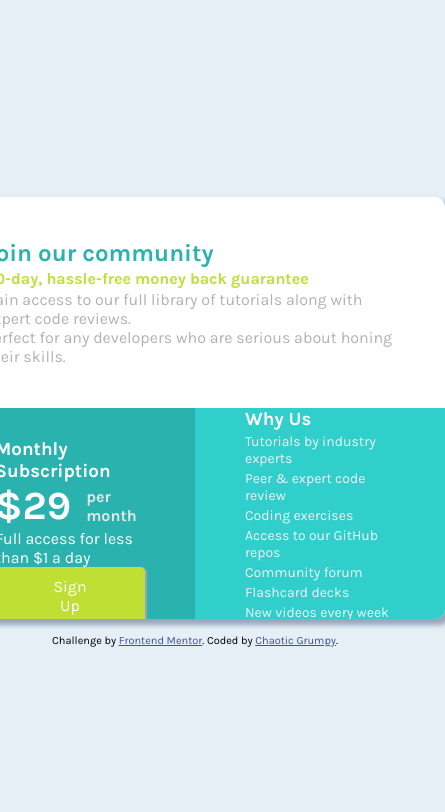
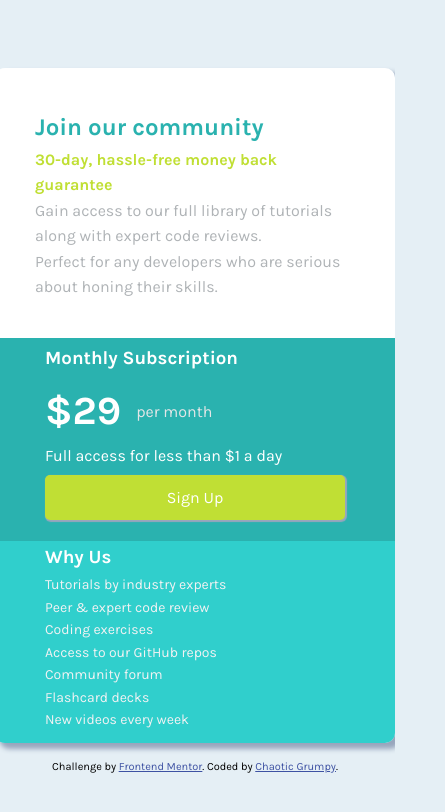
Before and after one commit to Grumpimon/single-price-grid-component, a plain HTML site: page index.html in a window 390 px wide. Shown: the whole page, 445 px wide, since content can reach past the window. Drawn offline with Linux system fonts and the light colour scheme.

Commit message:
mobile version draft

```diff
--- a/style.css
+++ b/style.css
@@ -4,6 +4,7 @@
     box-sizing: border-box;
     padding: 0;
     margin: 0;
+    line-height: 1.6em;
 }
 
 body {
@@ -22,8 +23,7 @@ body {
 .container {
     display: flex;
     flex-direction: column;
-    width: 50%;
-    min-width: 500px;
+    width: 700px;
     height: 50%;
     box-shadow: 5px 5px 5px 1px hsl(218, 22%, 67%);
     border-radius: 10px;
@@ -50,10 +50,10 @@ body {
     width: 50%;
     height: 100%;
     background-color: hsl(179, 62%, 43%);
-    padding: 30px 50px;
+    padding: 0 50px;
     display: flex;
     flex-direction: column;
-    justify-content: space-between;
+    justify-content: space-evenly;
 }
 
 .info .why-us {
@@ -74,8 +74,9 @@ body {
     background-color: hsl(71, 73%, 54%);
     color: white;
     border: none;
-    padding: 10px 37%;
+    padding: 10px 30%;
     border-radius: 5px;
+    margin-bottom: 5%;
     box-shadow: 1px 1px 1px 1px hsl(218, 22%, 67%);
     font-family: 'Karla', serif;
     font-size: 16px;
@@ -85,10 +86,6 @@ body {
     color: hsl(206, 5%, 95%);
     font-size: 14px;
     margin-bottom: 10px;
-}
-
-.reasons p {
-    margin-top: 3px;
 }
 
 .price {
@@ -106,6 +103,7 @@ body {
 .price-tag span {
     color: hsl(206, 5%, 90%);
     font-size: 16px;
+    font-weight: 400;
     align-self: center;
     justify-self: center;
     margin-left: 15px;
@@ -123,3 +121,29 @@ h4 {
     color: hsl(71, 73%, 54%);
     font-weight: 700;
 }
+
+@media screen and (max-width: 768px) {
+    .container {
+        width: 400px;
+        height: 80vh;
+    }
+
+    .description {
+        height: 40%;
+    }
+
+    .info {
+        flex-direction: column;
+        height: 60%;
+    }
+
+    .info .subscription {
+        width: 100%;
+        height: 100%;
+    }
+
+    .info .why-us {
+        width: 100%;
+        height: 100%;
+    }
+}
```
